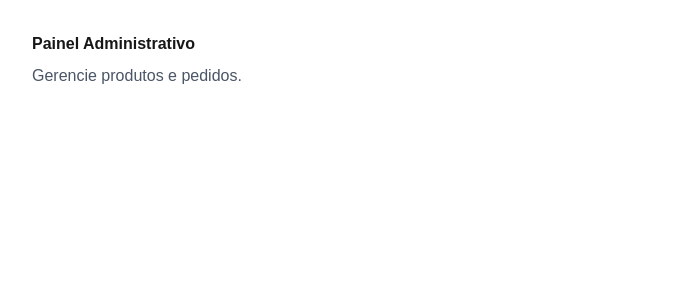
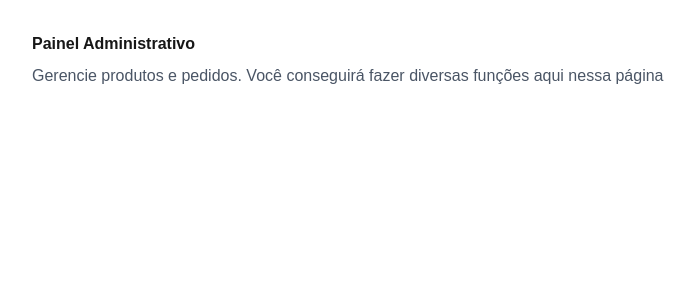
Before and after one commit to VictorPresenca/chat-commerce, a Next.js app: page /admin in a window 1280 px wide. Shown: the top 300 px of the page, without its empty margins (0-694 px from the left). Built offline with nearby package versions, Linux system fonts and the light colour scheme.

Commit message:
alteração para visualizar o deploy do vercel no github

```diff
--- a/src/app/admin/page.tsx
+++ b/src/app/admin/page.tsx
@@ -5,7 +5,7 @@ export default function AdminPage(){
                 Painel Administrativo
             </h1>
             <p className="mt-2 text-gray-600">
-                Gerencie produtos e pedidos.
+                Gerencie produtos e pedidos. Você conseguirá fazer diversas funções aqui nessa página
             </p>
         </main>
     );
```
